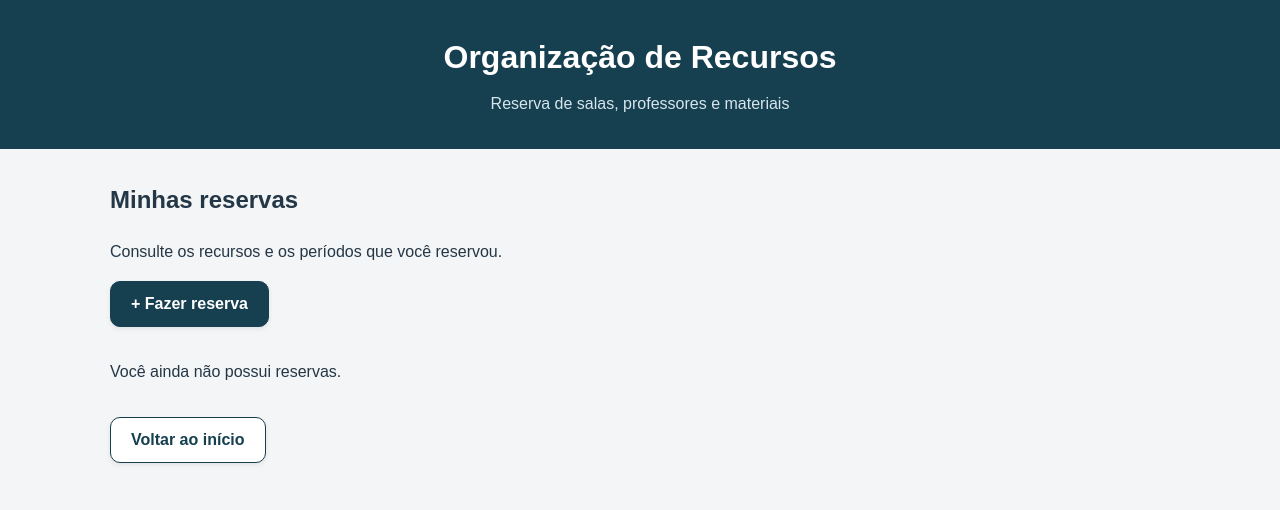
After one commit to Arthurmrsilva/organizacao-recursos, a Flask app: template templates/minhas_reservas.html in a window 1280 px wide. The commit adds this page. Shown: the top 510 px of the page. Run offline with Flask 3, Linux system fonts and the light colour scheme; the template is opened without the code that fills it, so the values that code supplies are empty.

Commit message:
Adiciona minhas reservas e testes de privacidade por usuario

```diff
--- a/app.py
+++ b/app.py
@@ -13,7 +13,7 @@ from flask import (
 from sqlalchemy import insert, select
 from werkzeug.security import check_password_hash
 
-from banco import criar_tabelas, engine, recursos, usuarios
+from banco import criar_tabelas, engine, recursos, reservas, usuarios
 from servico_reservas import criar_reserva
 
 app = Flask(__name__)
@@ -306,6 +306,38 @@ def nova_reserva():
         dados=dados,
         reserva_criada=reserva_criada,
     ), status
+@app.route("/reservas")
+def minhas_reservas():
+    if g.usuario is None:
+        return redirect(url_for("login"))
+
+    consulta = (
+        select(
+            reservas.c.id,
+            recursos.c.nome.label("recurso_nome"),
+            recursos.c.tipo.label("recurso_tipo"),
+            reservas.c.inicio,
+            reservas.c.fim,
+            reservas.c.finalidade,
+            reservas.c.status,
+        )
+        .join(
+            recursos,
+            reservas.c.recurso_id == recursos.c.id,
+        )
+        .where(reservas.c.usuario_id == g.usuario["id"])
+        .order_by(reservas.c.inicio.desc(), reservas.c.id.desc())
+    )
+
+    with engine.connect() as conexao:
+        lista_reservas = conexao.execute(
+            consulta
+        ).mappings().all()
+
+    return render_template(
+        "minhas_reservas.html",
+        reservas=lista_reservas,
+    )
 
 if __name__ == "__main__":
     app.run(debug=False)
--- a/templates/index.html
+++ b/templates/index.html
@@ -21,6 +21,12 @@
     <main>
         {% if g.usuario %}
             <nav aria-label="Ações do sistema">
+    <p>
+        <a class="botao botao-secundario"
+        href="{{ url_for('minhas_reservas') }}">
+         Minhas reservas
+    </a>
+</p>
                 <p>
                     <a class="botao"
                        href="{{ url_for('nova_reserva') }}">
--- /dev/null
+++ b/templates/minhas_reservas.html
@@ -0,0 +1,93 @@
+<!DOCTYPE html>
+<html lang="pt-BR">
+<head>
+    <meta charset="UTF-8">
+    <meta name="viewport" content="width=device-width, initial-scale=1.0">
+
+    <title>Minhas reservas — Organização de Recursos</title>
+
+    <link rel="stylesheet"
+          href="{{ url_for('static', filename='style.css') }}">
+</head>
+
+<body>
+    <header>
+        <h1>Organização de Recursos</h1>
+        <p>Reserva de salas, professores e materiais</p>
+    </header>
+
+    <main>
+        <section>
+            <h2>Minhas reservas</h2>
+
+            <p>
+                Consulte os recursos e os períodos que você reservou.
+            </p>
+
+            <p>
+                <a class="botao"
+                   href="{{ url_for('nova_reserva') }}">
+                    + Fazer reserva
+                </a>
+            </p>
+
+            {% set situacoes = {
+                'SOLICITADA': 'Aguardando aprovação',
+                'APROVADA': 'Aprovada',
+                'EM_USO': 'Em uso',
+                'CONCLUIDA': 'Concluída',
+                'REJEITADA': 'Rejeitada',
+                'CANCELADA': 'Cancelada',
+                'NAO_COMPARECEU': 'Não compareceu'
+            } %}
+
+            <div class="grade-recursos">
+                {% for reserva in reservas %}
+                    <article class="recurso">
+                        <h3>{{ reserva.recurso_nome }}</h3>
+
+                        <p>
+                            <strong>Reserva:</strong>
+                            nº {{ reserva.id }}
+                        </p>
+
+                        <p>
+                            <strong>Tipo:</strong>
+                            {{ reserva.recurso_tipo }}
+                        </p>
+
+                        <p>
+                            <strong>Início:</strong>
+                            {{ reserva.inicio.strftime('%d/%m/%Y às %H:%M') }}
+                        </p>
+
+                        <p>
+                            <strong>Término:</strong>
+                            {{ reserva.fim.strftime('%d/%m/%Y às %H:%M') }}
+                        </p>
+
+                        <p>
+                            <strong>Finalidade:</strong>
+                            {{ reserva.finalidade }}
+                        </p>
+
+                        <p>
+                            <strong>Situação:</strong>
+                            {{ situacoes.get(reserva.status, reserva.status) }}
+                        </p>
+                    </article>
+                {% else %}
+                    <p>Você ainda não possui reservas.</p>
+                {% endfor %}
+            </div>
+
+            <p>
+                <a class="botao botao-secundario"
+                   href="{{ url_for('inicio') }}">
+                    Voltar ao início
+                </a>
+            </p>
+        </section>
+    </main>
+</body>
+</html>
```
Also changed, not shown: tests/test_minhas_reservas.py (added, +126 -0 lines).
